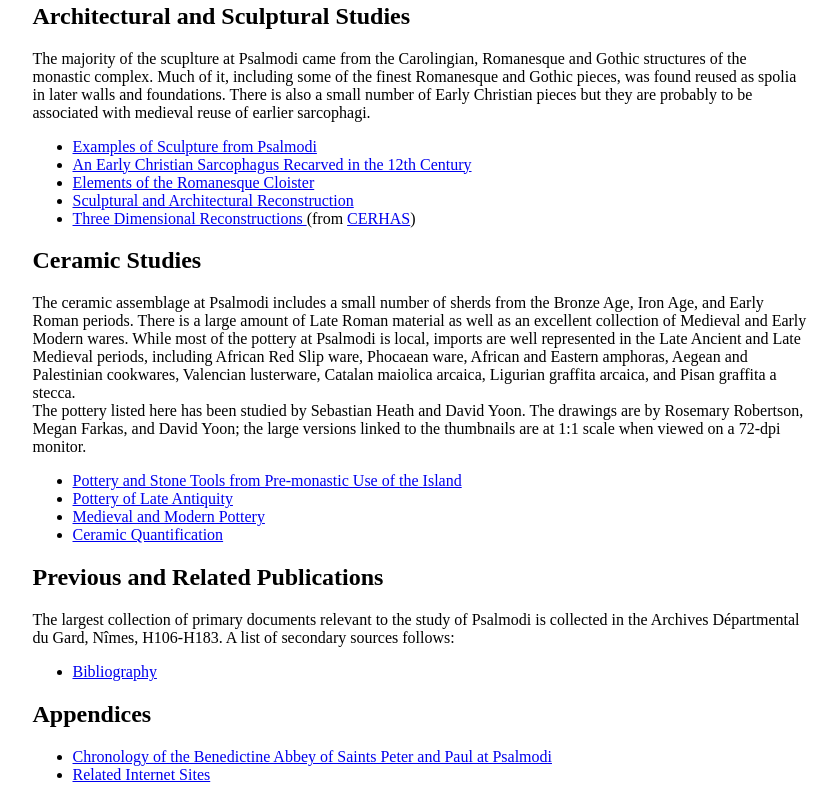
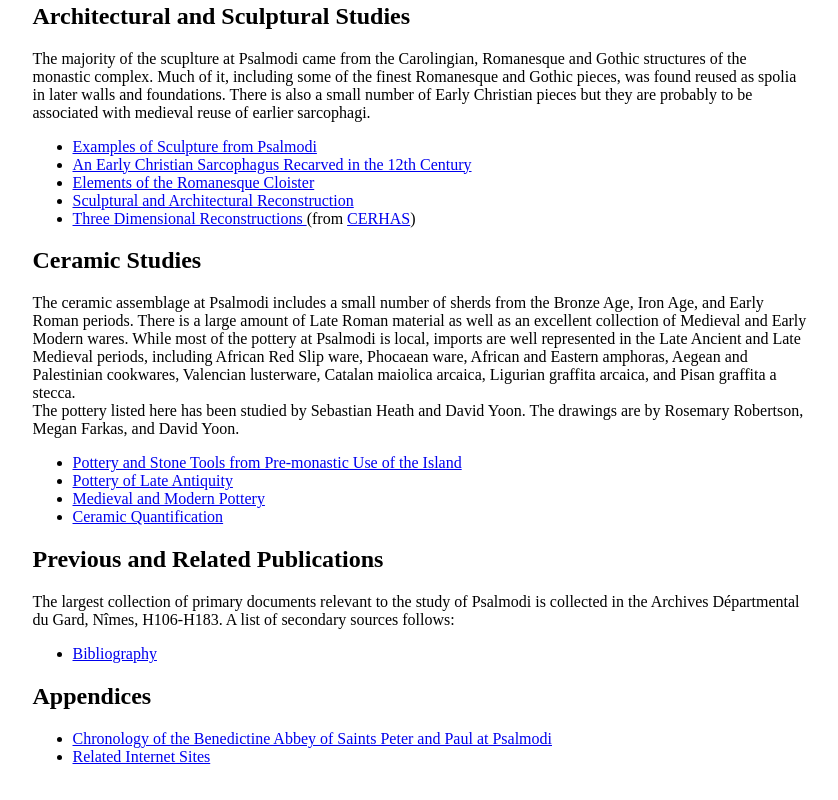
Before and after one commit to psalmodi/psalmodi.github.io, a plain HTML site: page index.html in a window 1280 px wide. Shown: the part 710-1510 px from the top of the page, without its empty margins (220-1058 px from the left). Drawn offline with Linux system fonts and the light colour scheme.

Commit message:
Update index.html

```diff
--- a/index.html
+++ b/index.html
@@ -60,7 +60,7 @@
 
   <div>The ceramic assemblage at Psalmodi includes a small number of sherds from the Bronze Age, Iron Age, and Early Roman periods. There is a large amount of Late Roman material as well as an excellent collection of Medieval and Early Modern wares. While most of the pottery at Psalmodi is local, imports are well represented in the Late Ancient and Late Medieval periods, including African Red Slip ware, Phocaean ware, African and Eastern amphoras, Aegean and Palestinian cookwares, Valencian lusterware, Catalan maiolica arcaica, Ligurian graffita arcaica, and Pisan graffita a stecca.</div>
 
-  <div>The pottery listed here has been studied by Sebastian Heath and David Yoon. The drawings are by Rosemary Robertson, Megan Farkas, and David Yoon; the large versions linked to the thumbnails are at 1:1 scale when viewed on a 72-dpi monitor.</div>
+  <div>The pottery listed here has been studied by Sebastian Heath and David Yoon. The drawings are by Rosemary Robertson, Megan Farkas, and David Yoon.</div>
 
   <ul>
     <li><a href="PSCeramicsEarly.html">Pottery and Stone Tools from Pre-monastic Use of the Island</a></li>
```
